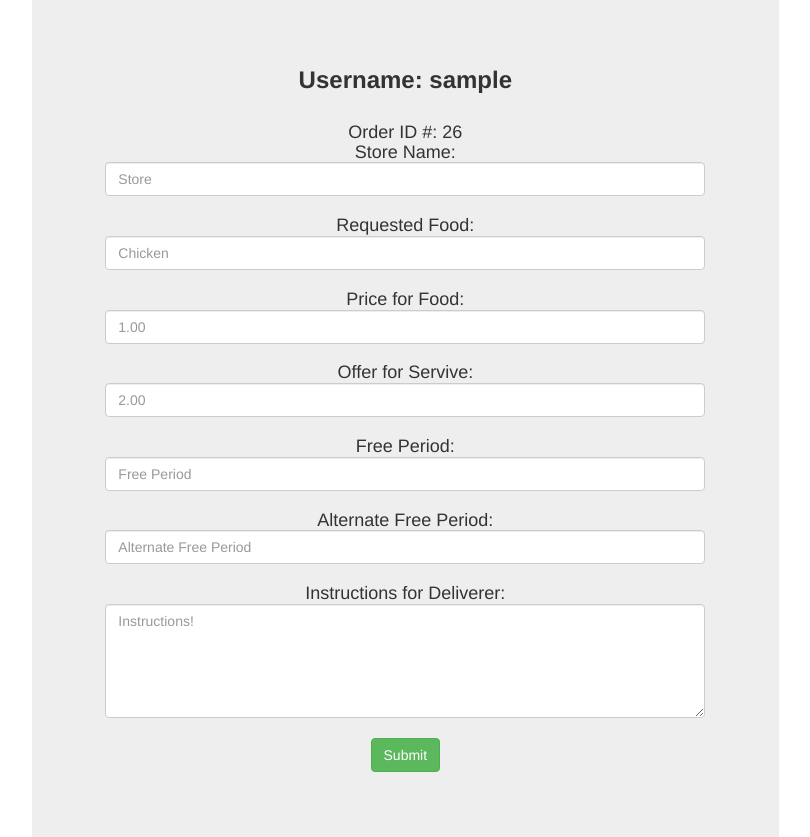
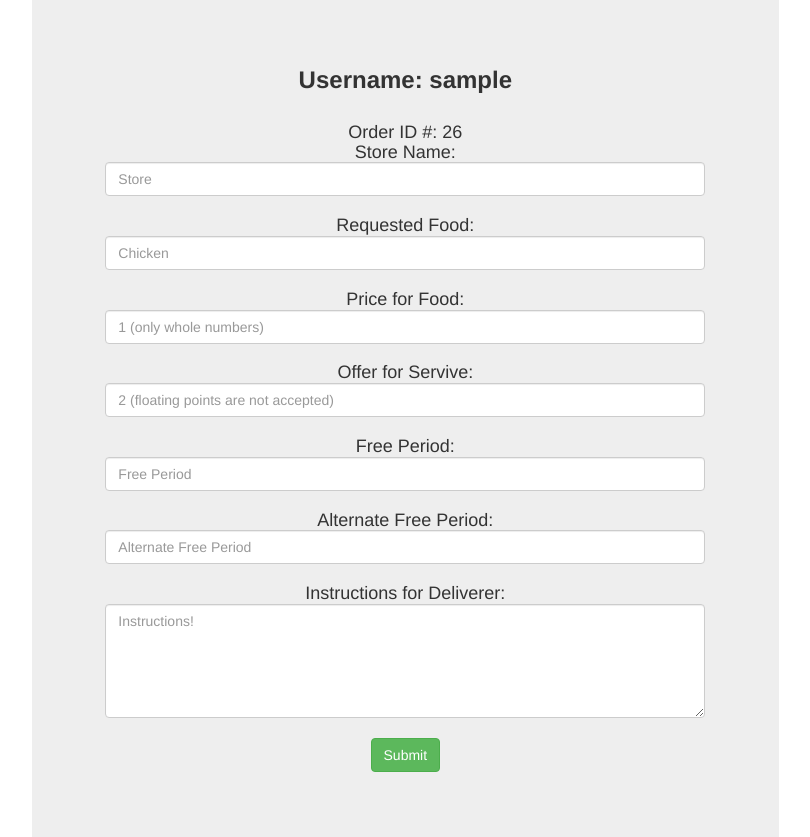
Before and after one commit to softDEAD/Ferries, a Flask app: page /placeorder/1 in a window 1280 px wide. Shown: the part 407-1244 px from the top of the page, without its empty margins (288-1098 px from the left). Run offline with Flask 2, Linux system fonts and the light colour scheme; the visitor is signed in with stand-in values (Sample User, id 1); parts of the project's set-up code (start-up, migrations or seed data) failed here and were passed over; some libraries are stand-ins or nearby versions.

Commit message:
Update orders.html

```diff
--- a/templates/orders.html
+++ b/templates/orders.html
@@ -21,9 +21,9 @@ Store Name:<br>
 Requested Food:<br>
 <input type="text" class="form-control" name="food" placeholder="Chicken"> <br>
 Price for Food: <br>
-  <input type="text" class="form-control" name="cost" placeholder="1.00"> <br>
+  <input type="text" class="form-control" name="cost" placeholder="1 (only whole numbers)"> <br>
 Offer for Servive: <br>
-<input type="text" class="form-control" name="offer" placeholder="2.00"> <br>
+<input type="text" class="form-control" name="offer" placeholder="2 (floating points are not accepted)"> <br>
 
 Free Period: <br>
   <input type="text" class="form-control" name="period1" placeholder="Free Period"><br>
```
